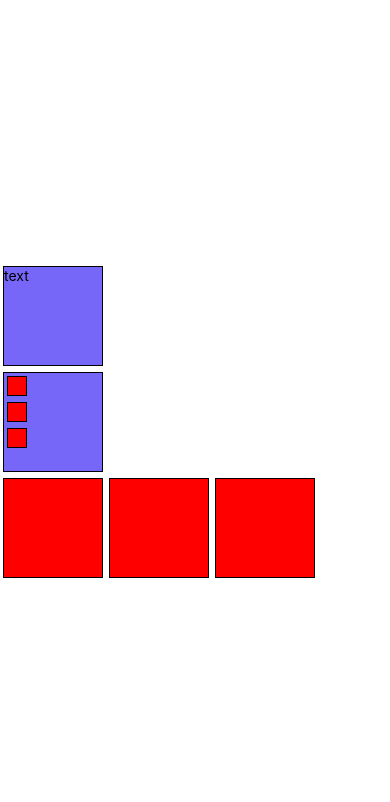
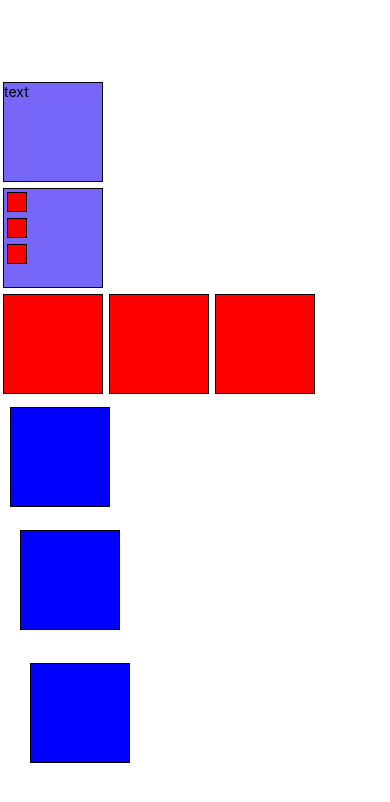
Before and after one commit to Reni101/react-native-app, a React Native app: screen / in a window 390 px wide. Shown: the top 802 px of the page. Built offline with nearby package versions, Linux system fonts and the light colour scheme.

Commit message:
ZStack components

```diff
--- a/App.tsx
+++ b/App.tsx
@@ -2,6 +2,7 @@ import {StyleSheet, Text, View} from 'react-native';
 import {Box} from "./src/components/Box/Box";
 import {VStack} from "./src/components/VStack/VStack";
 import {HStack} from "./src/components/HStack/HStack";
+import {ZStack} from "./src/components/ZStack/ZStack";
 
 
 export default function App() {
@@ -22,6 +23,11 @@ export default function App() {
                 <Box bgr={'red'} width={100}/>
                 <Box bgr={'red'} width={100}/>
             </HStack>
+            <ZStack>
+                <Box bgr={'blue'} width={100} mt={10} ml={10}/>
+                <Box bgr={'blue'} width={100} mt={20} ml={20}/>
+                <Box bgr={'blue'} width={100} mt={30} ml={30}/>
+            </ZStack>
         </View>
     );
 }
--- a/src/components/Box/Box.tsx
+++ b/src/components/Box/Box.tsx
@@ -5,11 +5,15 @@ interface BoxPropsI extends ViewProps {
     bgr: string
     width: number,
     height?: number,
+    mt?: number,
+    mr?: number,
+    mb?: number,
+    ml?: number,
 }
 
 export const Box = ({
                         children,
-                        bgr, width, height,
+                        bgr, width, height, ml, mr, mt, mb,
                         ...restProps
                     }: BoxPropsI) => {
 
@@ -22,7 +26,11 @@ export const Box = ({
                 borderWidth: 1,
                 width,
                 margin: 3,
-                height: height ?? width
+                height: height ?? width,
+                marginTop: mt ? mt : undefined,
+                marginBottom: mb ? mb : undefined,
+                marginLeft: ml ? ml : undefined,
+                marginRight: mr ? mr : undefined
             }]}>{children}</View>
     }
 
@@ -34,7 +42,11 @@ export const Box = ({
                 borderWidth: 1,
                 width,
                 margin: 3,
-                height: height ?? width
+                height: height ?? width,
+                marginTop: mt ? mt : undefined,
+                marginBottom: mb ? mb : undefined,
+                marginLeft: ml ? ml : undefined,
+                marginRight: mr ? mr : undefined
             }]}>
 
         </View>
--- /dev/null
+++ b/src/components/ZStack/ZStack.tsx
@@ -0,0 +1,28 @@
+import React from 'react';
+import {View} from "react-native";
+
+interface ZStackProps {
+    children: JSX.Element[] | JSX.Element
+}
+
+const getAbsoluteChildren = (children: JSX.Element[] | JSX.Element) => {
+    let childrenForRender = React.Children.toArray(children)
+    return childrenForRender.map((child: any) => {
+        return React.cloneElement(child, {position: 'absolute'},
+            child.props.children)
+    })
+}
+
+
+export const ZStack = ({children}: ZStackProps) => {
+    return (
+        <View style={{position: 'relative'}}>
+            {getAbsoluteChildren(children)}
+        </View>
+    )
+};
+
+// Из всех children делаем массив
+//  Перемапливаем его
+//  Клонируем каждый child и добавляем ему свойство position: 'absolute'
+//  Ретурнием его
```
